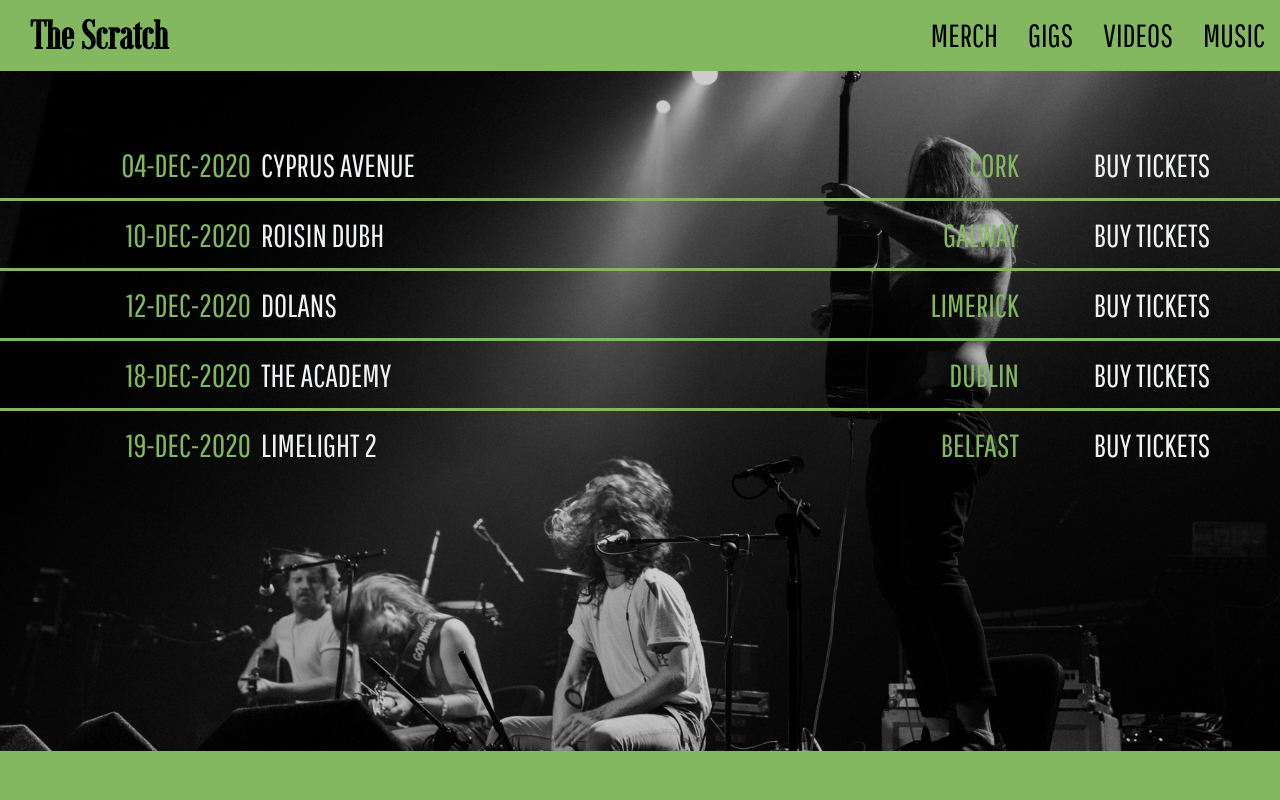
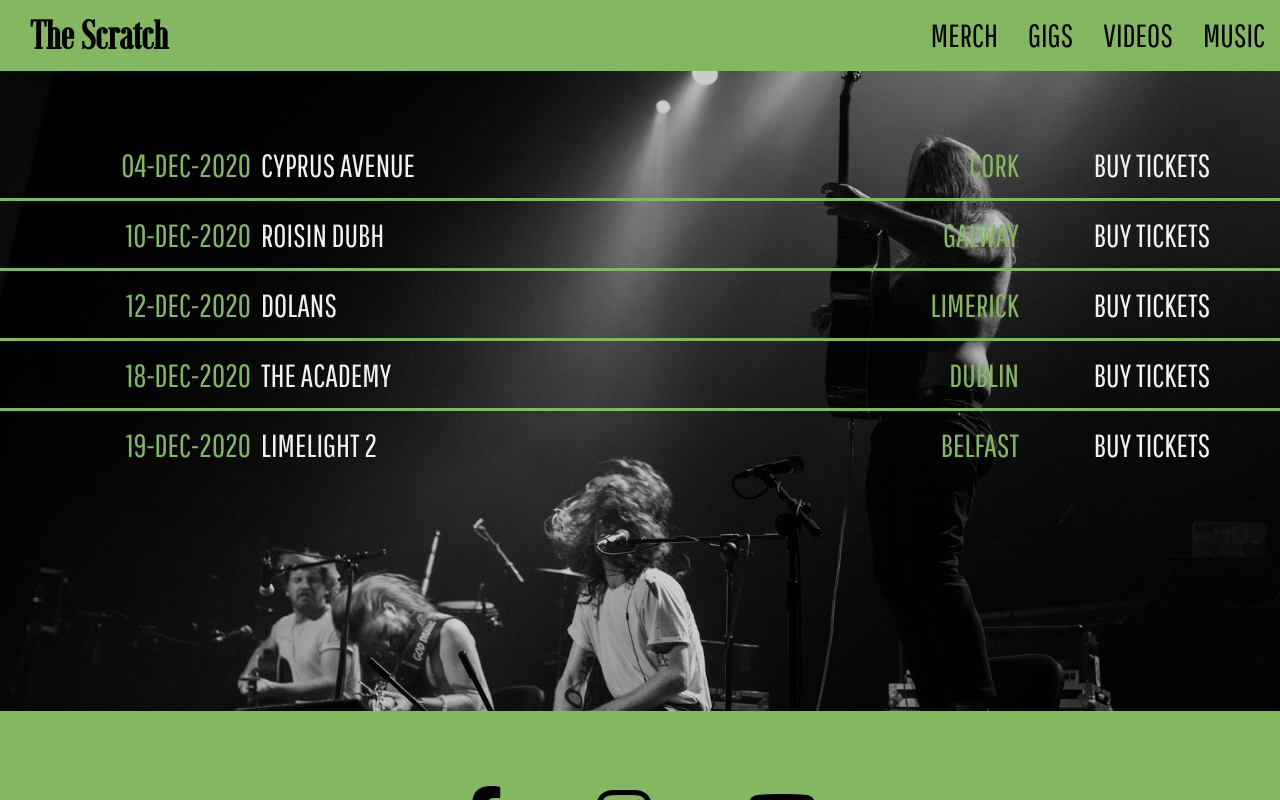
Before and after one commit to keoghpe/react-scratch, a React (Create React App) app: page /gigs in a window 1280 px wide. Built offline with nearby package versions, Linux system fonts and the light colour scheme.

Commit message:
Gig section min size

```diff
--- a/src/styles/_gigs.scss
+++ b/src/styles/_gigs.scss
@@ -11,6 +11,16 @@
 }
 
 .gigSection {
+  background-size: cover;
+  background-repeat: no-repeat;
+  background-position: center;
+  color: $background-color;
+  position: relative;
+  padding-top: 60px;
+  padding-bottom: 60px;
+  background-attachment: fixed;
+  min-height: 65%;
+
   @include colouredImage('/live-3000.JPG', rgba(0, 0, 0, 0.2));
 
   @media only screen and (max-width: 2000px) {
@@ -23,18 +33,8 @@
 
   @media only screen and (max-width: 600px) {
     @include colouredImage('/steps-gray-600.JPG', rgba(0, 0, 0, 0.6));
+    min-height: 0%;
   }
-
-
-  background-size: cover;
-  background-repeat: no-repeat;
-  background-position: center;
-  color: $background-color;
-  position: relative;
-  padding-top: 60px;
-  padding-bottom: 60px;
-  background-attachment: fixed;
-  min-height: 70%;
 }
 
 
```
